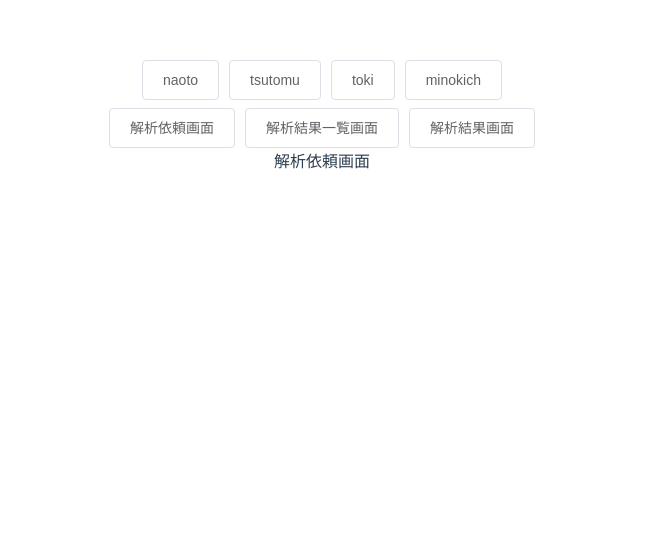
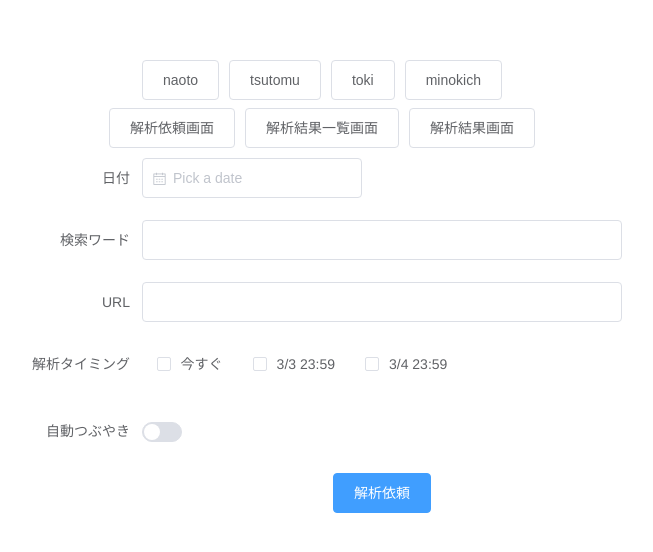
Before and after one commit to a6s-cloud/grouscope-front, a Vue app: page /analysisRequest in a window 1280 px wide. Shown: the top 552 px of the page, without its empty margins (318-971 px from the left). Built offline with nearby package versions, Linux system fonts and the light colour scheme.

Commit message:
form画面の追加

```diff
--- a/src/views/AnalysisRequest.vue
+++ b/src/views/AnalysisRequest.vue
@@ -1,21 +1,94 @@
 <template>
-  <div class="home">解析依頼画面</div>
+  <div class="home">
+    <el-form ref="form" :model="form" label-width="120px">
+      <el-form-item label="日付">
+        <el-col :span="11">
+          <el-date-picker format="yyyy/MM/dd" value-format="yyyy/MM/dd" type="date" placeholder="Pick a date" v-model="form.date1" style="width: 100%;"></el-date-picker>
+        </el-col>
+      </el-form-item>
+      <el-form-item label="検索ワード">
+        <el-input v-model="form.search"></el-input>
+      </el-form-item>
+      <el-form-item label="URL">
+        <el-input v-model="form.url"></el-input>
+      </el-form-item>
+      <el-form-item label="解析タイミング">
+        <el-col :span="16">
+          <el-checkbox-group v-model="form.timing">
+            <el-checkbox label=0 name="timing" >今すぐ</el-checkbox>
+            <el-checkbox label=1 name="timing">3/3 23:59</el-checkbox>
+            <el-checkbox label=2 name="timing">3/4 23:59</el-checkbox>
+          </el-checkbox-group>
+        </el-col>
+      </el-form-item>
+      <el-form-item label="自動つぶやき">
+        <el-col :span="1">
+          <el-switch v-model="form.tweet"></el-switch>
+        </el-col>
+      </el-form-item>
+      <el-form-item>
+        <el-button type="primary" @click="onSubmit">解析依頼</el-button>
+      </el-form-item>
+    </el-form>
+  </div>
 </template>
 
 <script lang="ts">
 import { Component, Vue } from 'vue-property-decorator';
 import HelloWorld from '@/components/HelloWorld.vue'; // @ is an alias to /src
+import axios from 'axios';
 
-@Component({
-  components: {
-    HelloWorld
+export default Vue.extend({
+  data: function() {
+    return {
+      form: {
+        date1: '',
+        search: '',
+        url: '',
+        timing: [],
+        tweet: false
+      }
+    };
+  },
+  methods: {
+    onSubmit() {
+      console.log(this.form);
+      const endpoint = 'http://localhost/api/v1/AnalysisRequests';
+      const params = new URLSearchParams();
+      params.append('start_date', this.form.date1);
+      params.append('analysis_word', this.form.search);
+      params.append('url', this.form.url);
+      params.append('analysis_timing', '[' + this.form.timing.join(',') + ']');
+      params.append('auto_tweet', String(this.form.tweet));
+      console.log(params);
+
+      axios
+        .post(endpoint, params)
+        .then(response => {
+          console.log('完了');
+        })
+        .catch(error => {
+          if (error.code === 'ECONNABORTED') {
+            // FIXME: this.$notify とするとtypescript が型エラーを出す。(this as any).$notify は暫定対処
+            (this as any).$notify.error({
+              title: 'Error',
+              message: 'サーバとの接続がタイムアウトしました'
+            });
+          } else {
+            (this as any).$notify.error({
+              title: 'Error',
+              message: 'データの取得に失敗しました'
+            });
+          }
+        });
+    }
   }
-})
-export default class Home extends Vue {}
+});
 </script>
 <style scoped>
 .home {
-  width: 1200px;
+  width: 600px;
   margin: 0 auto;
+  margin-top: 10px;
 }
 </style>
```
